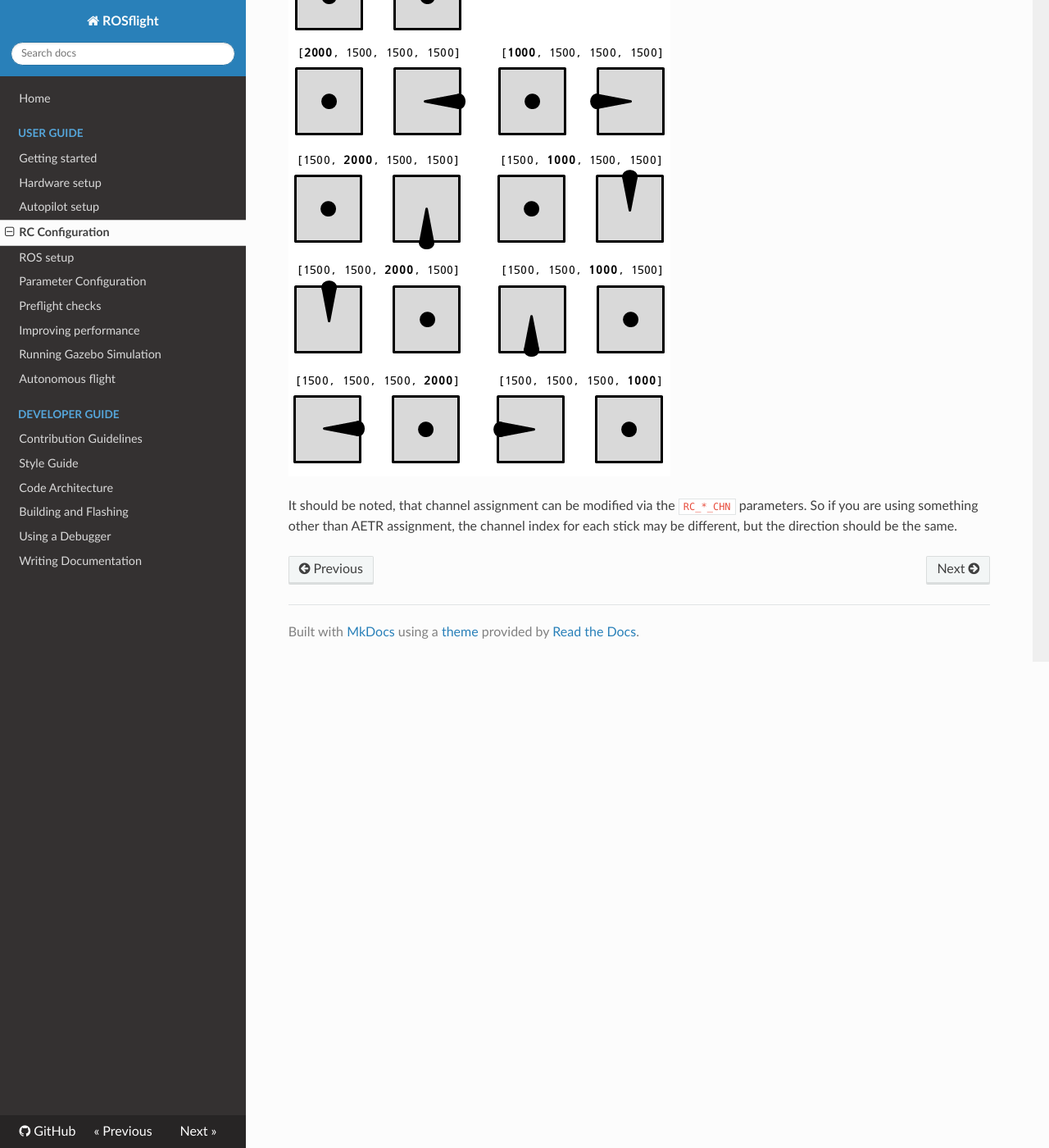
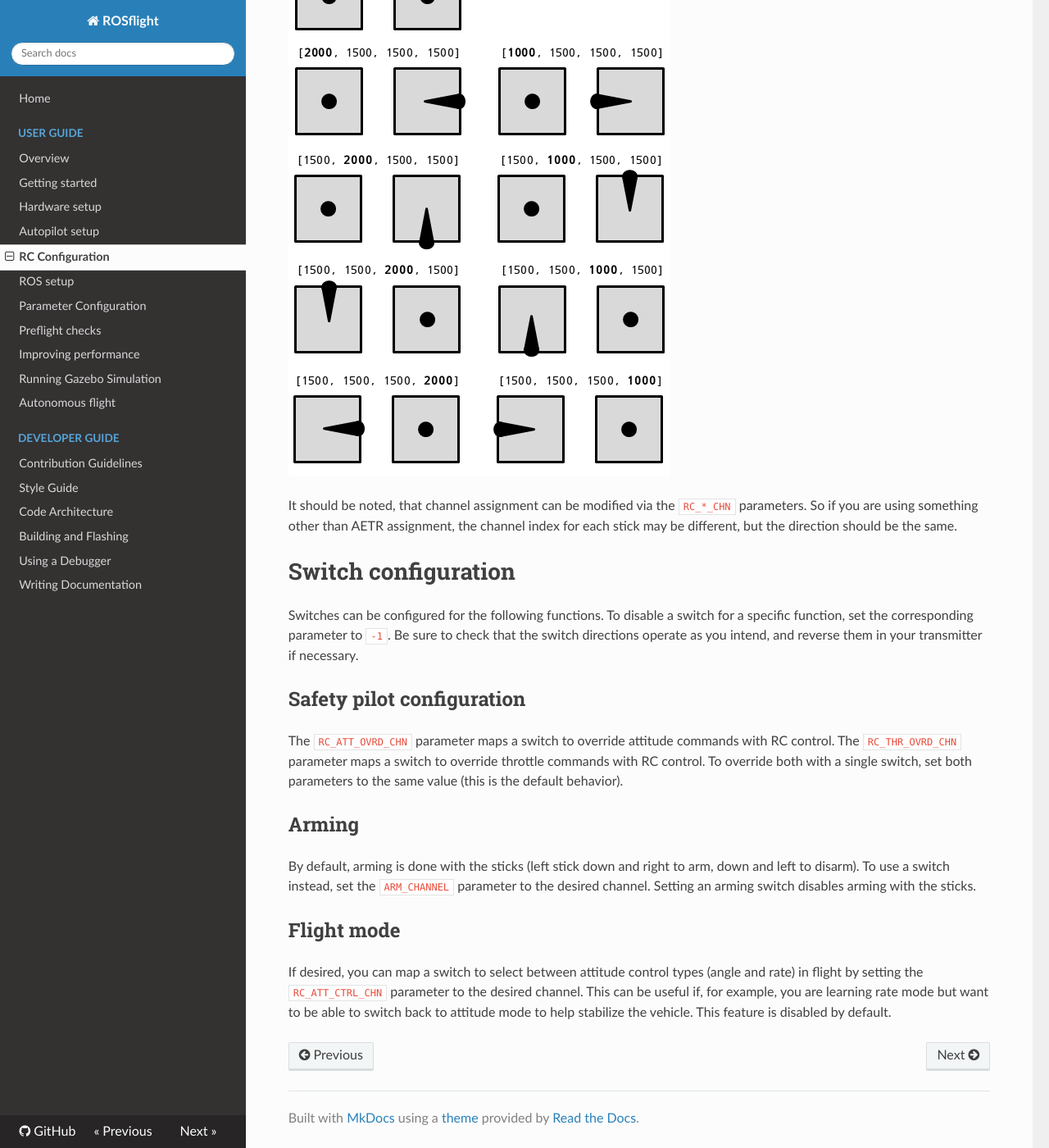
Before and after one commit to rosflight/rosflight_firmware, an MkDocs documentation site: the page built from docs/user-guide/rc-configuration.md, in a window 1280 px wide and 1400 px high, scrolled down 1167 px. Shown: the whole window at 82% size. Built offline with MkDocs 1.6.1, drawn with Linux system fonts in a browser that asks for light colours; nearby versions of some CDN libraries; old or Windows-style settings are respelled for this version of MkDocs.

```diff
--- a/docs/user-guide/rc-configuration.md
+++ b/docs/user-guide/rc-configuration.md
@@ -31,3 +31,27 @@ You may find this graphic helpful.  It shows all the basic stick positions, and
 ![stick_image](images/sticks.png)
 
 It should be noted, that channel assignment can be modified via the `RC_*_CHN` parameters.  So if you are using something other than AETR assignment, the channel index for each stick may be different, but the direction should be the same.
+
+# Switch configuration
+
+Switches can be configured for the following functions.
+To disable a switch for a specific function, set the corresponding parameter to `-1`.
+Be sure to check that the switch directions operate as you intend, and reverse them in your transmitter if necessary.
+
+## Safety pilot configuration
+
+The `RC_ATT_OVRD_CHN` parameter maps a switch to override attitude commands with RC control.
+The `RC_THR_OVRD_CHN` parameter maps a switch to override throttle commands with RC control.
+To override both with a single switch, set both parameters to the same value (this is the default behavior).
+
+## Arming
+
+By default, arming is done with the sticks (left stick down and right to arm, down and left to disarm).
+To use a switch instead, set the `ARM_CHANNEL` parameter to the desired channel.
+Setting an arming switch disables arming with the sticks.
+
+## Flight mode
+
+If desired, you can map a switch to select between attitude control types (angle and rate) in flight by setting the `RC_ATT_CTRL_CHN` parameter to the desired channel.
+This can be useful if, for example, you are learning rate mode but want to be able to switch back to attitude mode to help stabilize the vehicle.
+This feature is disabled by default.
--- a/mkdocs.yml
+++ b/mkdocs.yml
@@ -13,6 +13,7 @@ markdown_extensions:
 pages:
   - Home: index.md
   - User Guide:
+    - Overview: user-guide/overview.md
     - Getting started: user-guide/getting-started.md
     - Hardware setup: user-guide/hardware-setup.md
     - Autopilot setup: user-guide/autopilot-setup.md
```
Also changed, not shown: docs/developer-guide/code-architecture.md (+10 -1 lines), docs/user-guide/getting-started.md (+1 -0 lines), docs/user-guide/overview.md (added, +55 -0 lines), docs/developer-guide/images/arming-fsm.svg (added), docs/user-guide/images/arming-fsm-simplified.svg (added), 2 other files.
